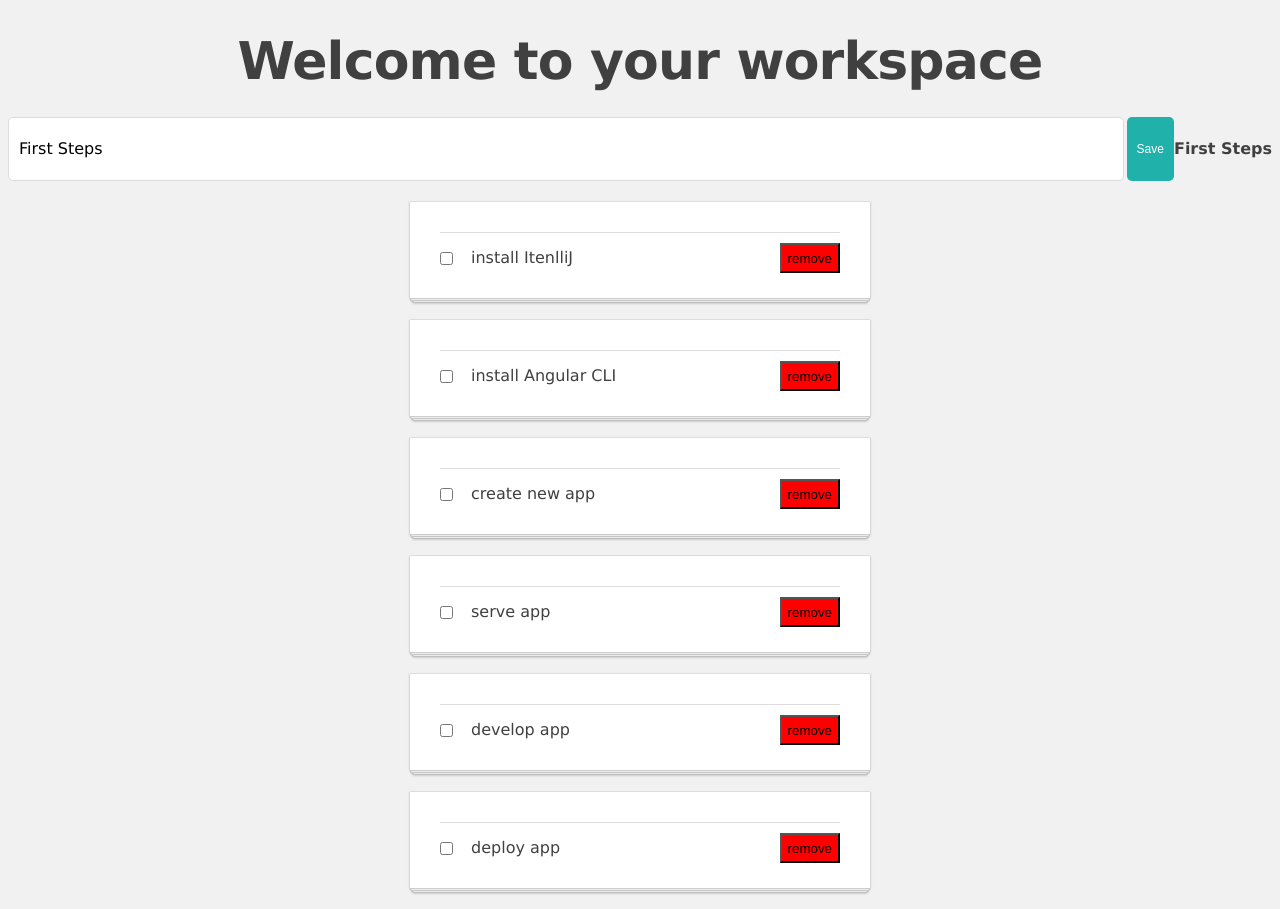
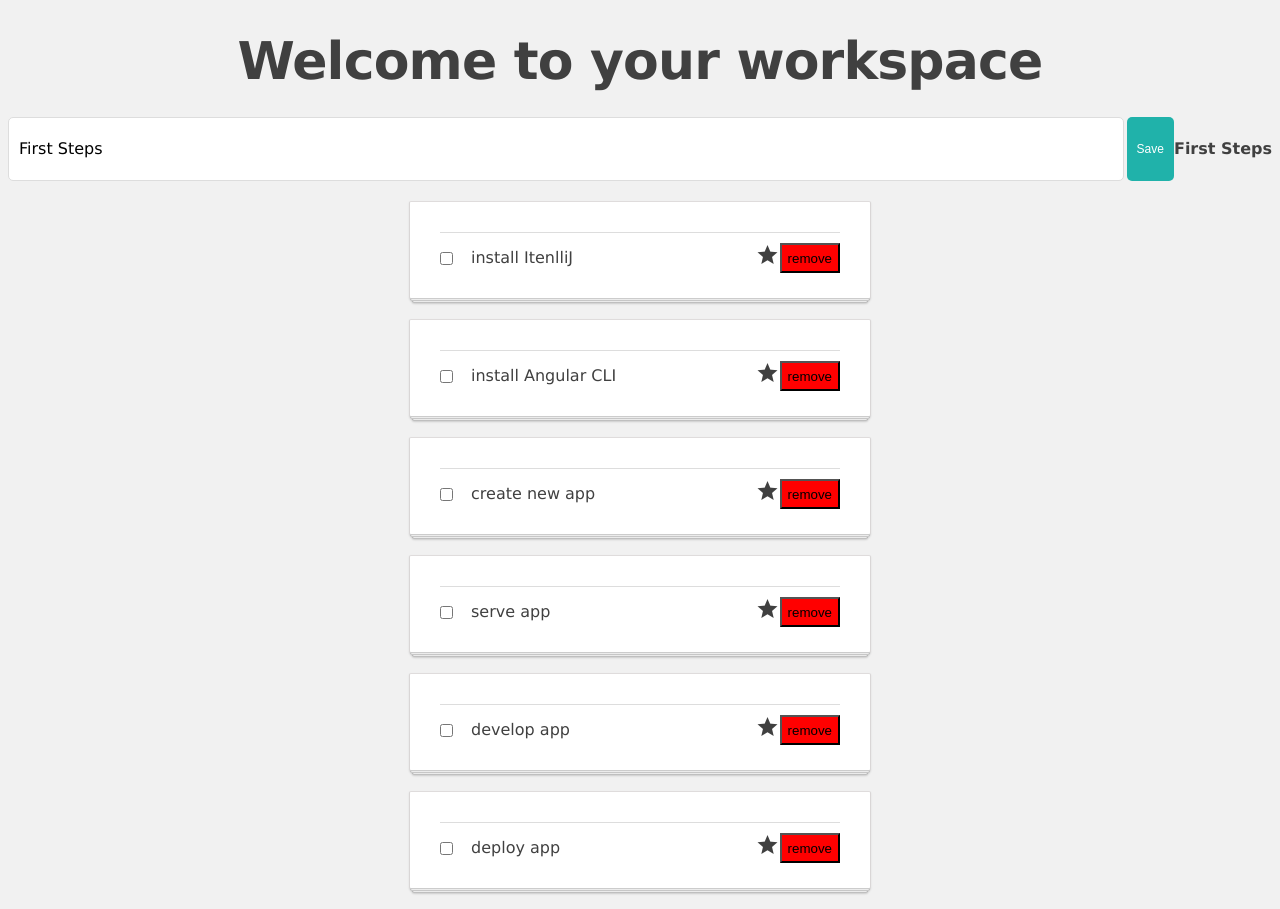
Before and after one commit to WPilz/github-amsefy, an Angular app: page / in a window 1280 px wide. Built offline with nearby package versions, Linux system fonts and the light colour scheme.

Commit message:
3 files modified

```diff
--- a/src/todo-item/todo-item.component.css
+++ b/src/todo-item/todo-item.component.css
@@ -20,3 +20,30 @@
 .todo-complete{
 text-decoration: line-through;
 }
+
+.material-icons {
+  font-family: 'Material Icons';
+  font-weight: normal;
+  font-style: normal;
+  font-size: 24px;  /* Preferred icon size */
+  display: inline-block;
+  line-height: 1;
+  text-transform: none;
+  letter-spacing: normal;
+  word-wrap: normal;
+  white-space: nowrap;
+  direction: ltr;
+
+  /* Support for all WebKit browsers. */
+  -webkit-font-smoothing: antialiased;
+  /* Support for Safari and Chrome. */
+  text-rendering: optimizeLegibility;
+
+  /* Support for Firefox. */
+  -moz-osx-font-smoothing: grayscale;
+
+  /* Support for IE. */
+  font-feature-settings: 'liga';
+}
+
+.material-icons.active { color: #f3be10e0; }
--- a/src/todo-item/todo-item.component.html
+++ b/src/todo-item/todo-item.component.html
@@ -1,5 +1,10 @@
+<link href="https://fonts.googleapis.com/icon?family=Material+Icons"
+      rel="stylesheet">
+
 <div class ="todo-item">
 <input type="checkbox" class="todo-checkbox" (click)="completeItem()" [checked]="item.completed"/>
  <span class="todo-title" [ngClass]="{'todo-complete': item.completed}" > {{item.title}} </span>
+ <span *ngIf="fav" class="material-icons active" (click)="favClicked()"> star </span>
+ <span *ngIf ="!fav" class="material-icons" (click)="favClicked()"> star </span>
 <button type="button" class="btn-red" (click)="removeItem()">remove</button>
 </div>
--- a/src/todo-item/todo-item.component.ts
+++ b/src/todo-item/todo-item.component.ts
@@ -10,6 +10,9 @@ export class TodoItemComponent implements OnInit {
   @Input() item: TodoItem;
   @Output() remove: EventEmitter<TodoItem> = new EventEmitter<TodoItem>();
   @Output() update: EventEmitter<any> = new EventEmitter<any>();
+
+  fav: boolean;
+
   constructor() { }
 
 
@@ -23,4 +26,12 @@ export class TodoItemComponent implements OnInit {
     this.remove.emit(this.item);
   }
 
+  favClicked(){
+    if(this.fav){
+      this.fav = false;
+    } else{
+      this.fav = true;
+    }
+  }
+
 }
```
